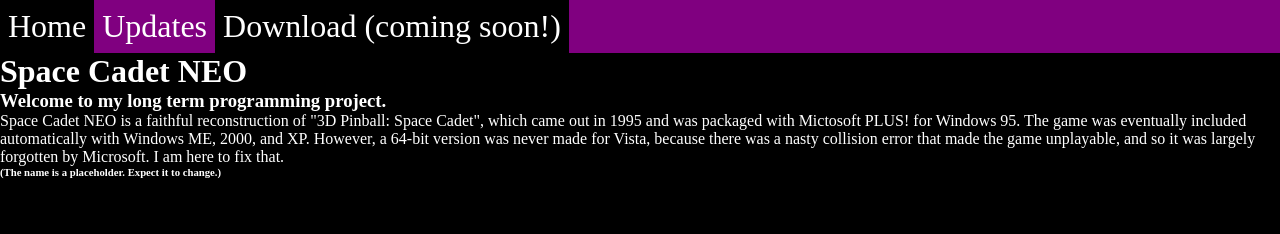
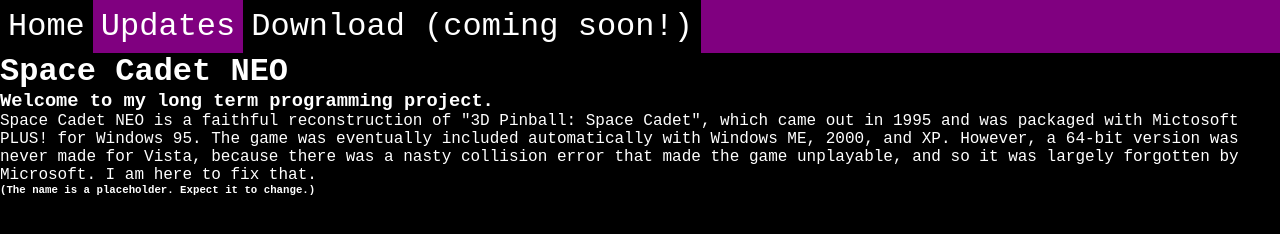
Before and after one commit to Weaververse-Entertainment/Space-Cadet-NEO, a plain HTML site: page index.html in a window 1280 px wide. Drawn offline with Linux system fonts and the light colour scheme.

Commit message:
Update style.css

```diff
--- a/style.css
+++ b/style.css
@@ -10,6 +10,7 @@ body, html {
 body {
 	background-color: black;
 	color: white;
+	font-family: "Liberation Mono", "Aatrix OCRA", "OCR A Extended", "Lucida Console", monospace;
 }
 
 #navbar {
```
